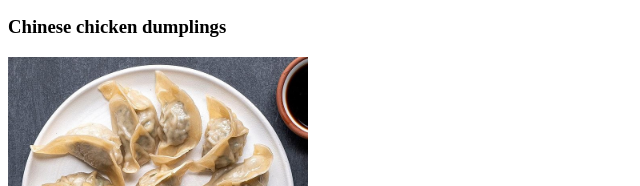
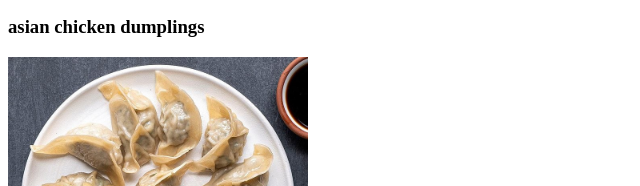
Before and after one commit to Human-PassionFruit/odin-recipes, a plain HTML site: page index.html in a window 1280 px wide. Shown: the part 946-1132 px from the top of the page, 0-640 px from the left. Drawn offline with Linux system fonts and the light colour scheme.

```diff
--- a/index.html
+++ b/index.html
@@ -30,7 +30,7 @@
                 <img src="images/easy chicken fried rice.jpg" alt="easy chicken fried rice" width="300">
                 <br><a href="recipes/Easy-Chicken-Fried_Rice.html">View Recipe</a>
             </p>
-                <h3>Chinese chicken dumplings</h3>
+                <h3>asian chicken dumplings</h3>
             <p>
                 <img src="images/asian chicken dumplings.jpg" alt="asian chicken dumplings" width="300">
                 <br><a href="recipes/Chinese_Chicken_Dumplings.html">View Recipe</a>
```
